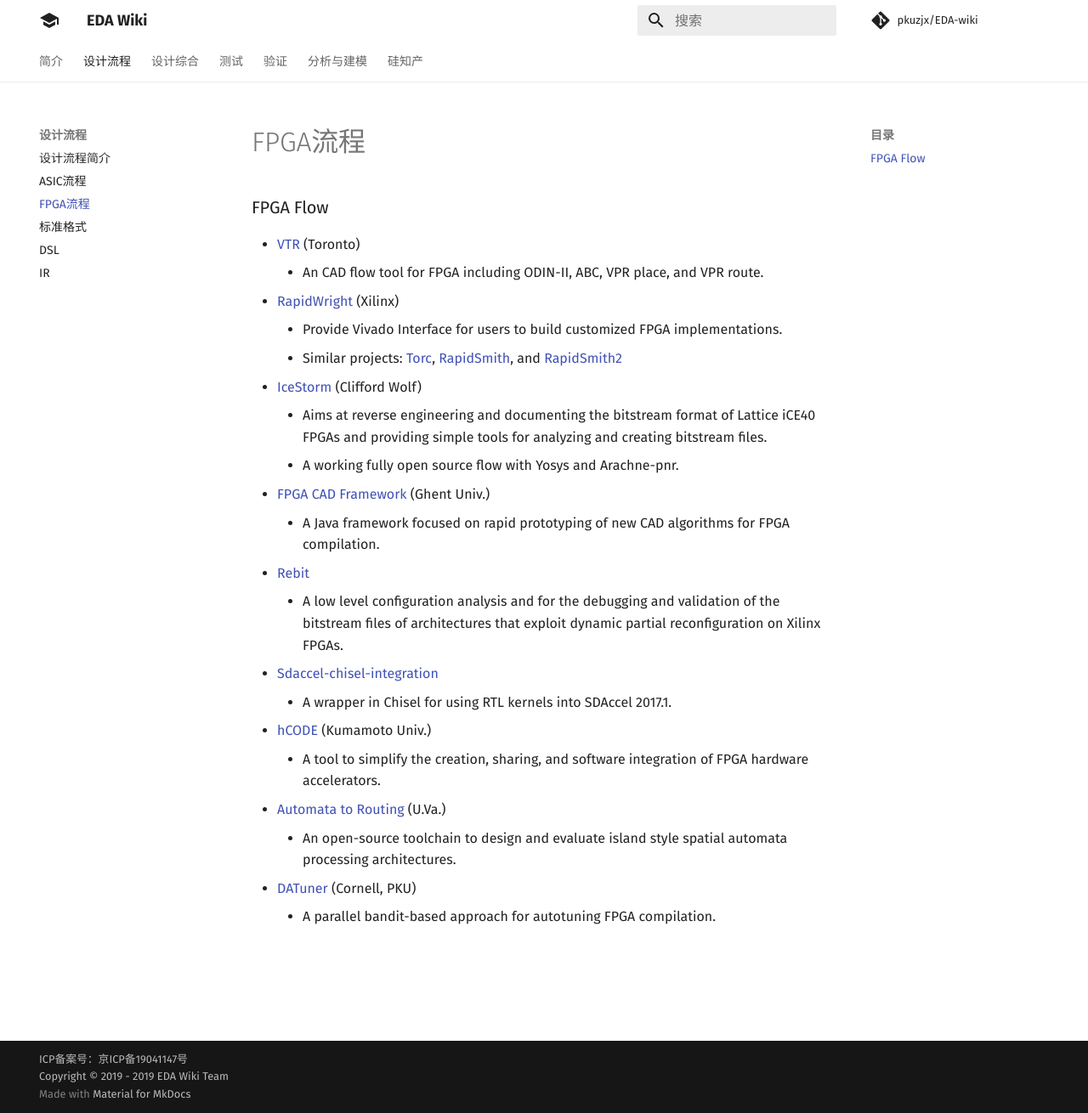
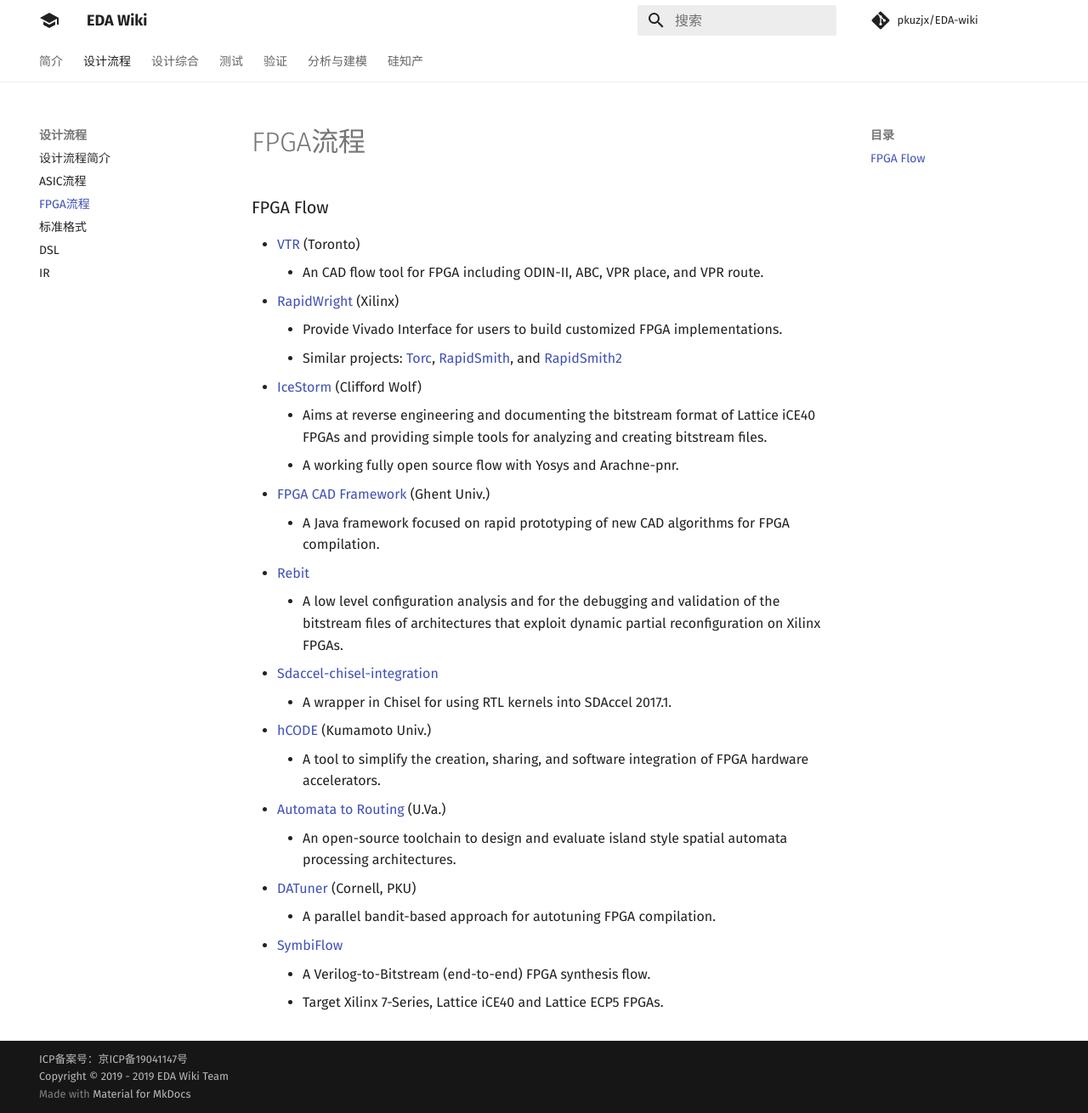
Before and after one commit to daitoto/EDA-wiki, an MkDocs documentation site: the page built from docs/flow/fpga.md, in a window 1280 px wide and 1310 px high. Shown: the whole window at 85% size. Built offline with MkDocs 1.6.1 and Material for MkDocs 9.7.7, drawn with Linux system fonts in a browser that asks for light colours; comment, search, counter and statistics services are not loaded.

Commit message:
Update fpga.md

```diff
--- a/docs/flow/fpga.md
+++ b/docs/flow/fpga.md
@@ -19,3 +19,6 @@
    - An open-source toolchain to design and evaluate island style spatial automata processing architectures.
  - [DATuner](https://github.com/cornell-zhang/datuner) (Cornell, PKU)
    - A parallel bandit-based approach for autotuning FPGA compilation.
+ - [SymbiFlow](https://symbiflow.github.io/)
+   - A Verilog-to-Bitstream (end-to-end) FPGA synthesis flow.
+   - Target Xilinx 7-Series, Lattice iCE40 and Lattice ECP5 FPGAs.
```
